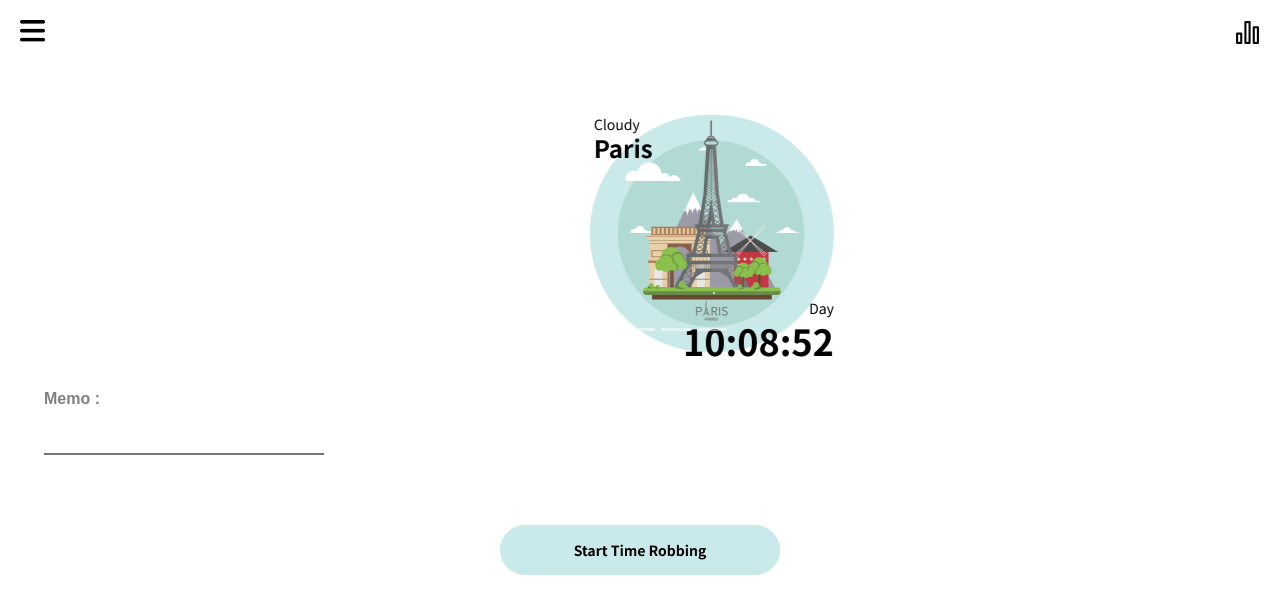
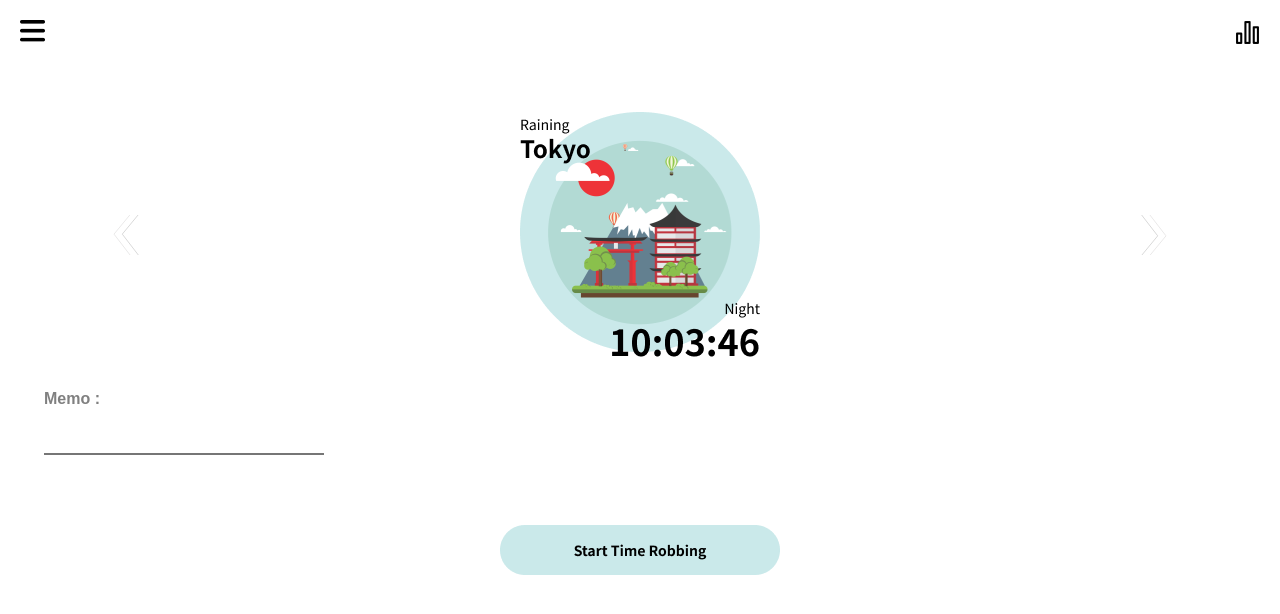
Before and after one commit to Likelion-at-SMWU-10th/Trobber, a React (Create React App) app in the folder trobber_fe/: page /setting in a window 1280 px wide. Shown: the top 614 px of the page. Built offline with nearby package versions, Linux system fonts and the light colour scheme.

Commit message:
TimerSetting page Carousel 자동 슬라이드 및 버튼 수정

```diff
--- a/trobber_fe/src/css/mypage.module.css
+++ b/trobber_fe/src/css/mypage.module.css
@@ -44,10 +44,6 @@
   align-items: center;
 }
 
-.profile {
-  padding: 0;
-}
-
 .info {
   display: flex;
   flex-direction: column;
@@ -64,7 +60,6 @@
 }
 
 .backBtn {
-  padding: 0;
   height: 1.2rem;
   cursor: pointer;
 }
@@ -88,7 +83,6 @@
 }
 
 .more {
-  padding: 0;
   width: 17rem;
   cursor: pointer;
   background-color: lightMint;
--- a/trobber_fe/src/pages/components/Countries.css
+++ b/trobber_fe/src/pages/components/Countries.css
@@ -1,4 +1,21 @@
-.img-resizing{
-    width:35px;
-    height: 35px;
+.img-resizing {
+  width: 35px;
+  height: 35px;
 }
+
+.carousel-control-next,
+.carousel-control-prev {
+  width: 20%;
+  opacity: 1;
+}
+
+.carousel-control-prev-icon,
+.carousel-control-next-icon {
+  background-image: url("../../../public/images/carouselArrow.svg");
+  height: 2.5rem;
+  background-size: 100% 130%;
+}
+
+.carousel-control-next-icon {
+  transform: rotateZ(180deg);
+}
--- a/trobber_fe/src/pages/components/Countries.jsx
+++ b/trobber_fe/src/pages/components/Countries.jsx
@@ -1,82 +1,29 @@
-import Carousel from 'react-bootstrap/Carousel';
-import 'bootstrap/dist/css/bootstrap.min.css';
-import './Countries.css';
+import Carousel from "react-bootstrap/Carousel";
+import "bootstrap/dist/css/bootstrap.min.css";
+import "./Countries.css";
 
 function Countries() {
   return (
-    <Carousel>
-
+    <Carousel indicators={false} interval={null}>
       {/* 일본 */}
       <Carousel.Item>
-        <img
-          className="resizing"
-          src="img/tokyo.png"
-          alt="Tokyo"
-        />
-        <Carousel.Caption>
-          <h3>&nbsp;</h3>
-          <p>&nbsp;</p>
-        </Carousel.Caption>
+        <img className="resizing" src="img/tokyo.png" alt="Tokyo" />
       </Carousel.Item>
-
       {/* 파리 */}
       <Carousel.Item>
-
-        <img
-          className="resizing"
-          src="img/paris.png"
-          alt="Paris"
-        />
-
-        <Carousel.Caption>
-          <h3>&nbsp;</h3>
-          <p>&nbsp;.</p>
-        </Carousel.Caption>
+        <img className="resizing" src="img/paris.png" alt="Paris" />
       </Carousel.Item>
-
       {/* 뉴욕 */}
       <Carousel.Item>
-        <img
-          className="resizing"
-          src="img/newyork.png"
-          alt="New York"
-        />
-
-        <Carousel.Caption>
-          <h3>&nbsp;</h3>
-          <p>
-          &nbsp;
-          </p>
-        </Carousel.Caption>
-
+        <img className="resizing" src="img/newyork.png" alt="New York" />
       </Carousel.Item>
       {/* 베이징 */}
       <Carousel.Item>
-
-      <img
-        className="resizing"
-        src="img/beijing.png"
-        alt="Beijing"
-      />
-
-      <Carousel.Caption>
-        <h3>&nbsp;</h3>
-        <p>&nbsp;</p>
-      </Carousel.Caption>
+        <img className="resizing" src="img/beijing.png" alt="Beijing" />
       </Carousel.Item>
       {/* 런던 */}
       <Carousel.Item>
-
-      <img
-        className="resizing"
-        src="img/london.png"
-        alt="London"
-      />
-
-      <Carousel.Caption>
-        <h3>&nbsp;</h3>
-        <p>&nbsp;</p>
-      </Carousel.Caption>
+        <img className="resizing" src="img/london.png" alt="London" />
       </Carousel.Item>
     </Carousel>
   );
```
Also changed, not shown: trobber_fe/public/images/carouselArrow.svg (added). Lines whose indentation alone changed are shown as unchanged.
